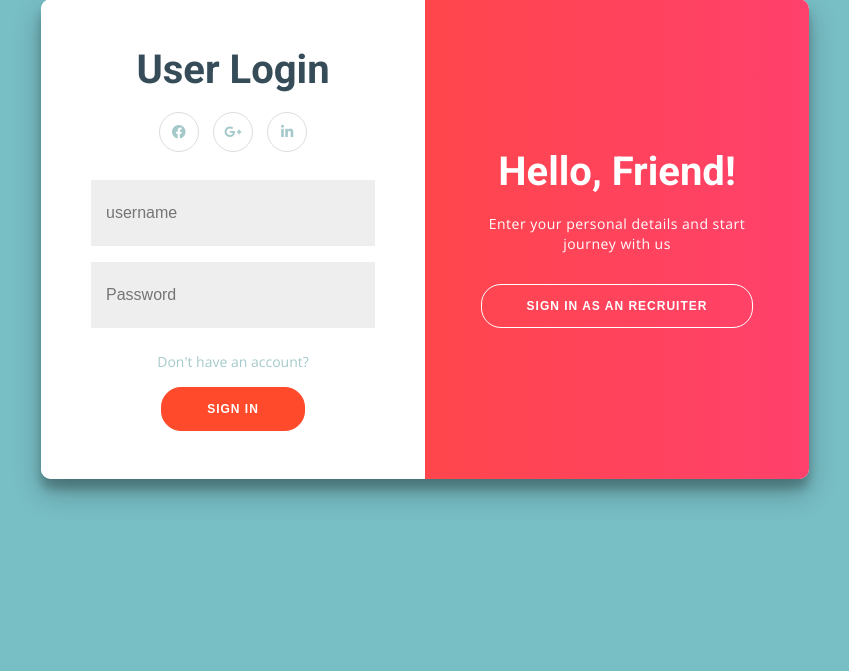
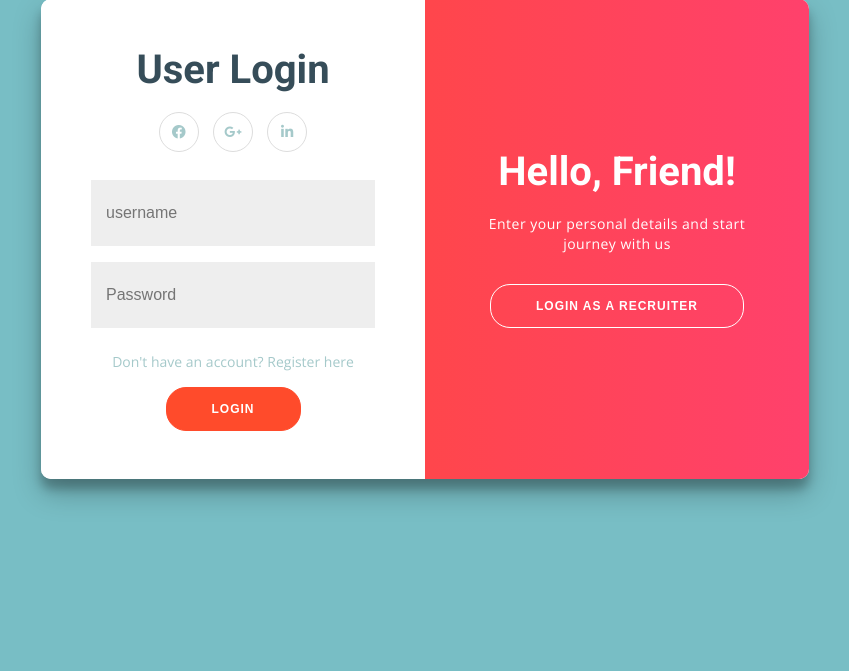
Before and after one commit to YashJoshi2109/Edukrishnaa_prod, a Flask app: page /login in a window 1280 px wide. Shown: the part 181-852 px from the top of the page, without its empty margins (215-1064 px from the left). Run offline with Flask 2, Linux system fonts and the light colour scheme; parts of the project's set-up code (start-up, migrations or seed data) failed here and were passed over; some libraries are stand-ins or nearby versions.

Commit message:
push build

```diff
--- a/templates/log_reg_pro/login.html
+++ b/templates/log_reg_pro/login.html
@@ -84,8 +84,8 @@
                 <input type="text" name="rec_email" placeholder="Company email address" />
                 <input type="password" name="rec_pass" placeholder="Password" />
                 <!-- <input type="OTP" name="otp" placeholder="OTP Number on your mail ID" /> -->
-                <a href="/recruiter_register">Don't have an account?</a>
-                <button>Sign in</button>
+                <a href="/recruiter_register">Don't have an account? Register here</a>
+                <button>Login</button>
 
             </form>
         </div>
@@ -106,8 +106,8 @@
                     {{ mesg2 }}
                     {% endfor %}
                 </div>
-                <a href="/register">Don't have an account?</a>
-                <button>Sign In</button>
+                <a href="/register">Don't have an account? Register here</a>
+                <button>Login</button>
                 <!-- <div class="g-signin2" data-onsuccess="onSignIn" data-theme="dark"></div> -->
             </form>
         </div>
@@ -116,12 +116,12 @@
                 <div class="overlay-panel overlay-left">
                     <h1>Welcome Recruiters!</h1>
                     <p>To keep connected with us please login with your personal info</p>
-                    <button class="ghost" id="signIn">Sign in As an User</button>
+                    <button class="ghost" id="signIn">Login As a User</button>
                 </div>
                 <div class="overlay-panel overlay-right">
                     <h1>Hello, Friend!</h1>
                     <p>Enter your personal details and start journey with us</p>
-                    <button class="ghost" id="signUp">Sign in as an recruiter</button>
+                    <button class="ghost" id="signUp">Login as a Recruiter</button>
                 </div>
             </div>
         </div>
```
